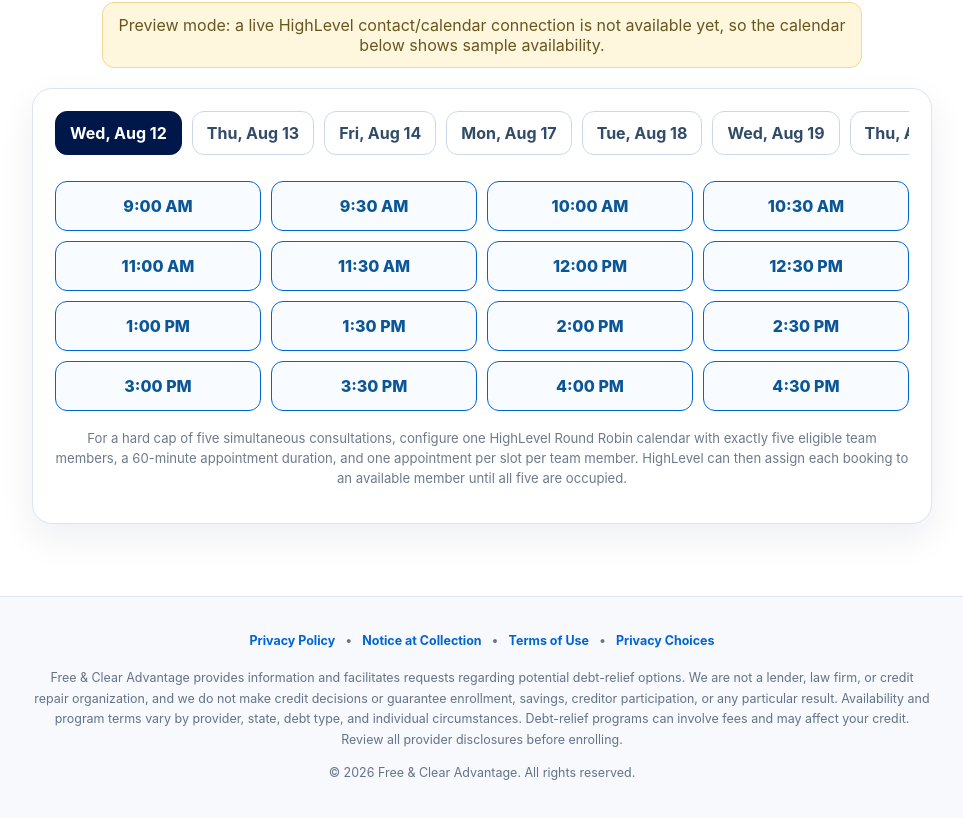
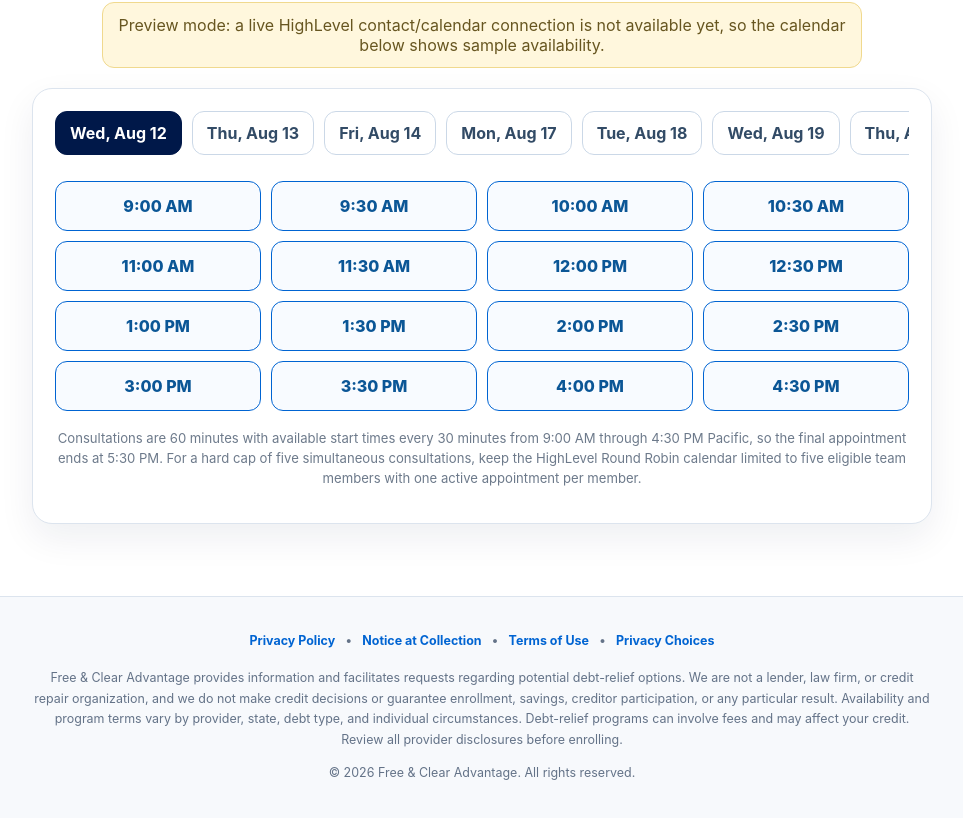
Before and after one commit to hpintojr/freeandclearadvantage, a Next.js app: page /results in a window 1280 px wide. Shown: the part 1094-1912 px from the top of the page, without its empty margins (158-1121 px from the left). Built offline with nearby package versions, Linux system fonts and the light colour scheme.

Commit message:
Clarify 30-minute consultation start intervals

```diff
--- a/components/BookingCalendar.tsx
+++ b/components/BookingCalendar.tsx
@@ -58,6 +58,6 @@ export default function BookingCalendar({ contactId, firstName, demoMode }: { co
     <div className="date-row">{dates.map((date) => <button key={date} className={date===selectedDate?"date-chip active":"date-chip"} onClick={() => setSelectedDate(date)}>{labelDate(date)}</button>)}</div>
     {daySlots.length ? <div className="slot-grid">{daySlots.map((slot) => <button key={slot} className="time-slot" disabled={booking===slot} onClick={() => book(slot)}>{booking===slot?"Booking…":labelTime(slot)}</button>)}</div> : <p>No times are available on this date. Please choose another day or call us.</p>}
     {message && <div className="booking-message">{message}</div>}
-    <p className="microcopy center">For a hard cap of five simultaneous consultations, configure one HighLevel Round Robin calendar with exactly five eligible team members, a 60-minute appointment duration, and one appointment per slot per team member. HighLevel can then assign each booking to an available member until all five are occupied.</p>
+    <p className="microcopy center">Consultations are 60 minutes with available start times every 30 minutes from 9:00 AM through 4:30 PM Pacific, so the final appointment ends at 5:30 PM. For a hard cap of five simultaneous consultations, keep the HighLevel Round Robin calendar limited to five eligible team members with one active appointment per member.</p>
   </div>;
 }
```
